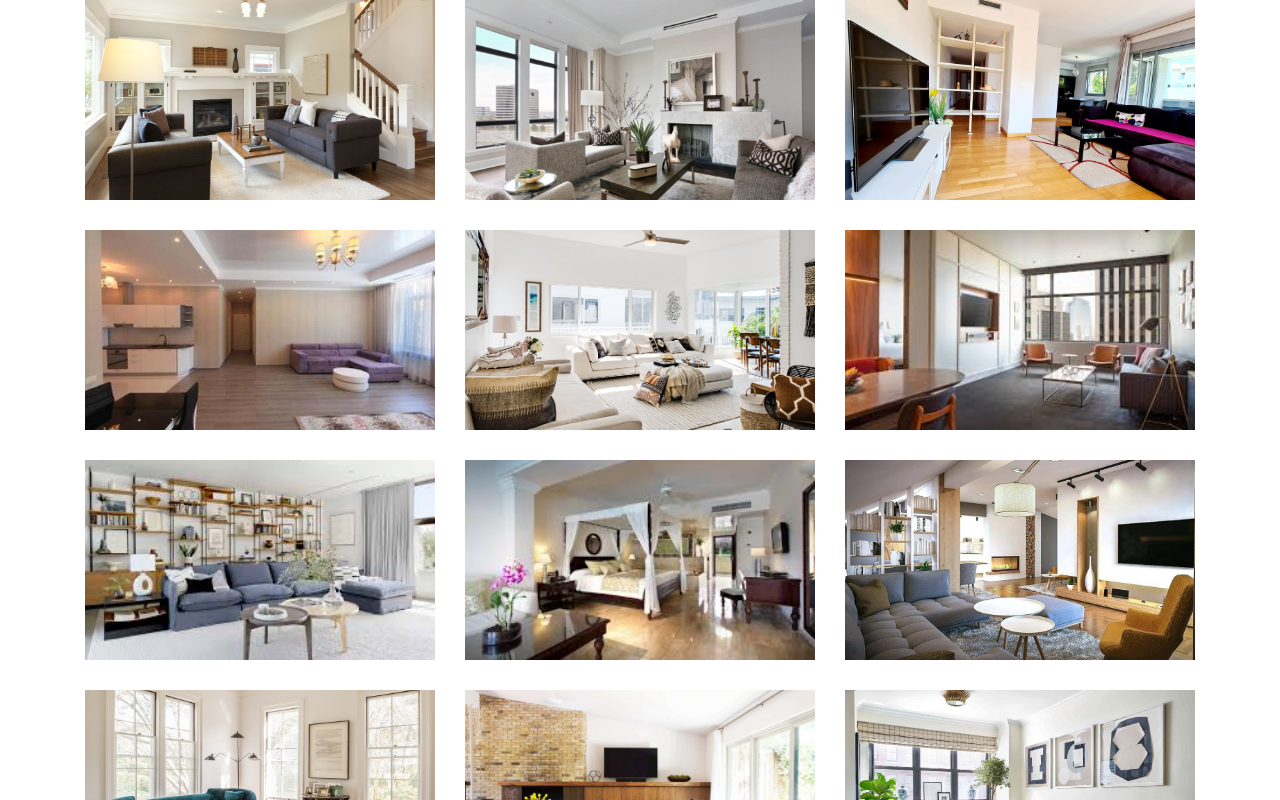
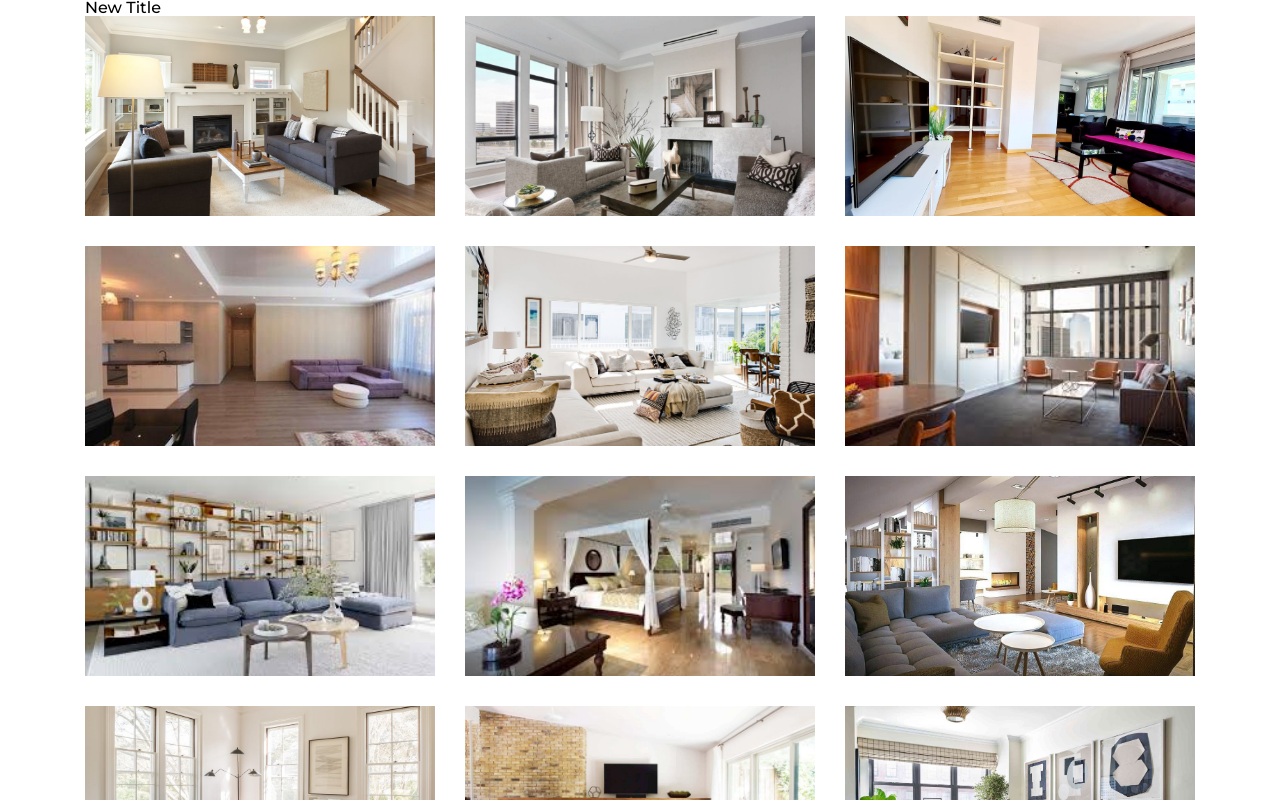
Before and after one commit to 0trava/goit-vue.js, a Vue app: page / in a window 1280 px wide. Shown: the top 800 px of the page. Built offline with nearby package versions, Linux system fonts and the light colour scheme.

Commit message:
finish lesson 11

```diff
--- a/src/App.vue
+++ b/src/App.vue
@@ -1,6 +1,8 @@
 <template>
   <div >
-    <ApartmentList :items="apartments"/>
+    <ApartmentList :items="apartments">
+      <template v-slot:title>New Title</template>
+    </ApartmentList>
   </div>
 </template>
 
--- a/src/components/apartment/ApartmentList.vue
+++ b/src/components/apartment/ApartmentList.vue
@@ -1,6 +1,7 @@
 <template>
 
         <Container>
+            <slot name="title"></slot>
             <div class="apartment-list">
                 <ApartmentItem
                 v-for="apartment in items"
```
